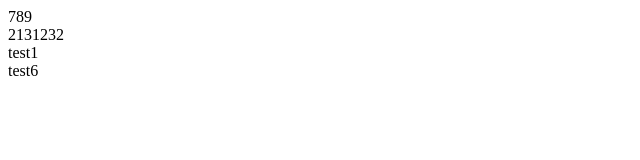
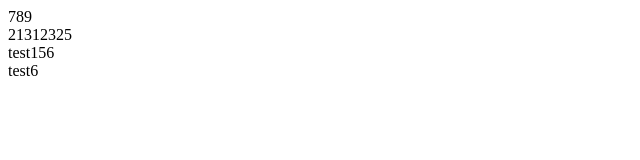
Before and after one commit to ken7875/git-practice, a website: page commit5.html in a window 1280 px wide. Shown: the full height of the page, 0-640 px from the left. Drawn offline with Linux system fonts and the light colour scheme.

Commit message:
test master

```diff
--- a/commit5.html
+++ b/commit5.html
@@ -8,8 +8,8 @@
 </head>
 <body>
     <div>789</div>
-    <div>2131232</div>
-    <div>test1</div>
+    <div>21312325</div>
+    <div>test156</div>
     <div>test6</div>
     <p class="asd"></p>
 </body>
```
